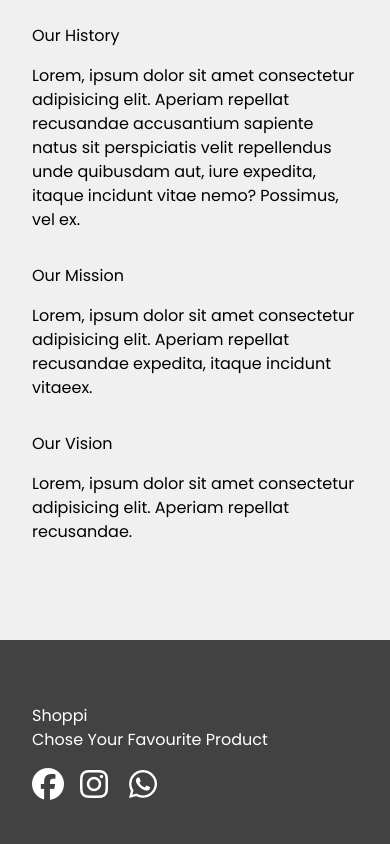
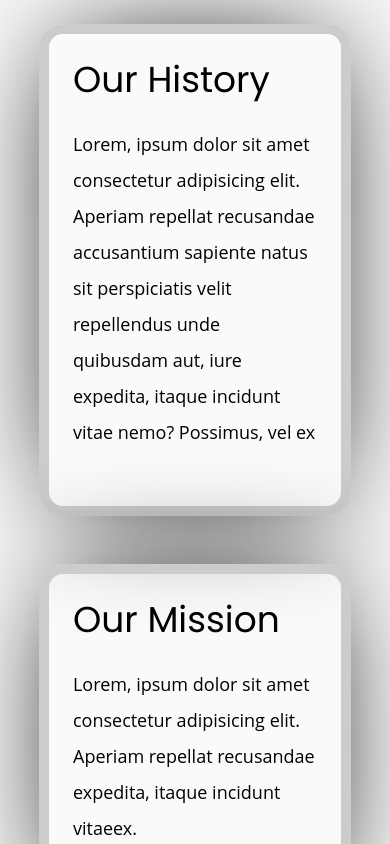
Before and after one commit to WaleedHassan-cyber/Fynara-frontend, a React (Vite) app: page /about in a window 390 px wide. Shown: the part 800-1644 px from the top of the page. Built offline with nearby package versions, Linux system fonts and the light colour scheme.

Commit message:
19-06-2024

```diff
--- a/src/components/AboutUs.css
+++ b/src/components/AboutUs.css
@@ -14,5 +14,218 @@
         margin: 4rem 2rem;
 
     }
+}
+
+
+/* ***************************************** */
+@import url('https://fonts.googleapis.com/css?family=Heebo:400,700|Open+Sans:400,700');
+
+:root {
+  --color: #3c3163;
+  --transition-time: 0.5s;
+}
+
+* {
+  box-sizing: border-box;
+}
+
+body {
+  margin: 0;
+  min-height: 100vh;
+  font-family: 'Open Sans';
+  background: #fafafa;
+}
+
+a {
+  color: inherit;
+}
+
+.cards-wrapper {
+  display: grid;
+  justify-content: center;
+  align-items: center;
+/*   grid-template-columns: 1fr 1fr 1fr; */
+  grid-gap: 3rem;
+  padding: 0rem;
+  margin: 0 auto;
+  width: max-content;
+}
+
+.card {
+  font-family: 'Heebo';
+  --bg-filter-opacity: 0.5;
+/*   background-image: linear-gradient(rgba(0,0,0,var(--bg-filter-opacity)),rgba(0,0,0,var(--bg-filter-opacity))), var(--bg-img); */
+  height: auto;
+  width: 45em;
+  font-size: 1.5em;
+  color: black;
+  border-radius: 1em;
+  padding: 1em;
+  /*margin: 2em;*/
+  display: flex;
+  align-items: flex-end;
+  background-size: cover;
+  background-position: center;
+  box-shadow: 0 0 5em -1em black;
+  transition: all, var(--transition-time);
+  position: relative;
+  overflow: hidden;
+  border: 10px solid #ccc;
+  text-decoration: none;
+}
+
+.card:hover {
+  transform: rotate(0);
+  background:black;
+}
+
+.card h1 {
+  margin: 0;
+  font-size: 1.5em;
+  line-height: 1.2em;
+}
+
+.card p {
+  font-size: 0.75em;
+  font-family: 'Open Sans';
+  margin-top: 0.5em;
+  line-height: 2em;
+  overflow-wrap: break-word ;
+}
+
+.card .tags {
+  display: flex;
+}
+
+.card .tags .tag {
+  font-size: 0.75em;
+  background: rgba(255,255,255,0.5);
+  border-radius: 0.3rem;
+  padding: 0 0.5em;
+  margin-right: 0.5em;
+  line-height: 1.5em;
+  transition: all, var(--transition-time);
+}
+
+.card:hover .tags .tag {
+  background: white;
+  color: black;
+}
+
+.card .date {
+  position: absolute;
+  top: 0;
+  right: 0;
+  font-size: 0.75em;
+  padding: 1em;
+  line-height: 1em;
+  opacity: .8;
+}
+
+.card:before, .card:after {
+  content: '';
+  transform: scale(0);
+  transform-origin: top left;
+  border-radius: 50%;
+  position: absolute;
+  left: -50%;
+  top: -50%;
+  z-index: -5;
+  transition: all, var(--transition-time);
+  transition-timing-function: ease-in-out;
+}
+
+.card:before {
+  background: #ddd;
+  width: 250%;
+  height: 250%;
+}
+
+.card:after {
+  background: black;
+  width: 200%;
+  height: 200%;
+}
+
+.card:hover {
+  color: white;
+}
+
+.card:hover:before, .card:hover:after {
+  transform: scale(1);
+}
+
+.card-grid-space .num {
+  font-size: 3em;
+  margin-bottom: 1.2rem;
+  margin-left: 1rem;
+}
+
+.info {
+  font-size: 1.2em;
+  display: flex;
+  padding: 1em 3em;
+  height: 3em;
+}
+
+.info img {
+  height: 3em;
+  margin-right: 0.5em;
+}
+
+.info h1 {
+  font-size: 1em;
+  font-weight: normal;
+}
+
+/* MEDIA QUERIES */
+@media screen and (max-width: 1285px) {
+    .cards-wrapper {
+        padding: 0rem 0rem;
+      }
+      .card {
+        width: 32em;
+    }
 
 }
+
+@media screen and (max-width: 900px) {
+  /* .cards-wrapper {
+    grid-template-columns: 1fr;
+  } */
+  .info {
+    justify-content: center;
+  }
+  .card-grid-space .num {
+    margin-left: 0;
+    text-align: center;
+ }
+ .card {
+    width: 23em;
+}
+}
+
+@media screen and (max-width: 850px) {
+  .cards-wrapper {
+    padding: 0rem 0rem;
+  }
+  .card {
+    width: 20em;
+}
+}
+
+@media screen and (max-width: 450px) {
+  .info {
+    display: block;
+    text-align: center;
+  }
+  .info h1 {
+    margin: 0;
+  }
+  .cards-wrapper {
+    padding: 0rem 0rem;
+  }
+  .card {
+    width: 13em;
+}
+}
--- a/src/components/AboutUs.jsx
+++ b/src/components/AboutUs.jsx
@@ -4,7 +4,7 @@ const AboutUs = () => {
   return (
     <>
       <div className="About-container">
-        <h1>Our History</h1>
+        {/* <h1>Our History</h1>
         <p>
           Lorem, ipsum dolor sit amet consectetur adipisicing elit. Aperiam
           repellat recusandae accusantium sapiente natus sit perspiciatis velit
@@ -20,7 +20,42 @@ const AboutUs = () => {
         <p>
           Lorem, ipsum dolor sit amet consectetur adipisicing elit. Aperiam
           repellat recusandae.
-        </p>
+        </p> */}
+        {/* ********************************************************** */}
+
+        <section className="cards-wrapper">
+          <div className="card-grid-space">
+            <div className="card" >
+              <div>
+                <h1>Our History</h1>
+                <p>
+                Lorem, ipsum dolor sit amet consectetur adipisicing elit. Aperiam
+          repellat recusandae accusantium sapiente natus sit perspiciatis velit
+          repellendus unde quibusdam aut, iure expedita, itaque incidunt vitae
+          nemo? Possimus, vel ex
+                </p>
+              </div>
+            </div>
+          </div>
+          <div className="card-grid-space">
+            <div className="card" >
+              <div>
+                <h1>Our Mission</h1>
+                <p>Lorem, ipsum dolor sit amet consectetur adipisicing elit. Aperiam
+                repellat recusandae  expedita, itaque incidunt vitaeex.</p>
+              </div>
+            </div>
+          </div>
+          <div className="card-grid-space">
+            <div className="card" >
+              <div>
+                <h1>Our Vision</h1>
+                <p>  Lorem, ipsum dolor sit amet consectetur adipisicing elit. Aperiam
+                repellat recusandae lorem50</p>
+              </div>
+            </div>
+          </div>
+        </section>
       </div>
     </>
   );
```
